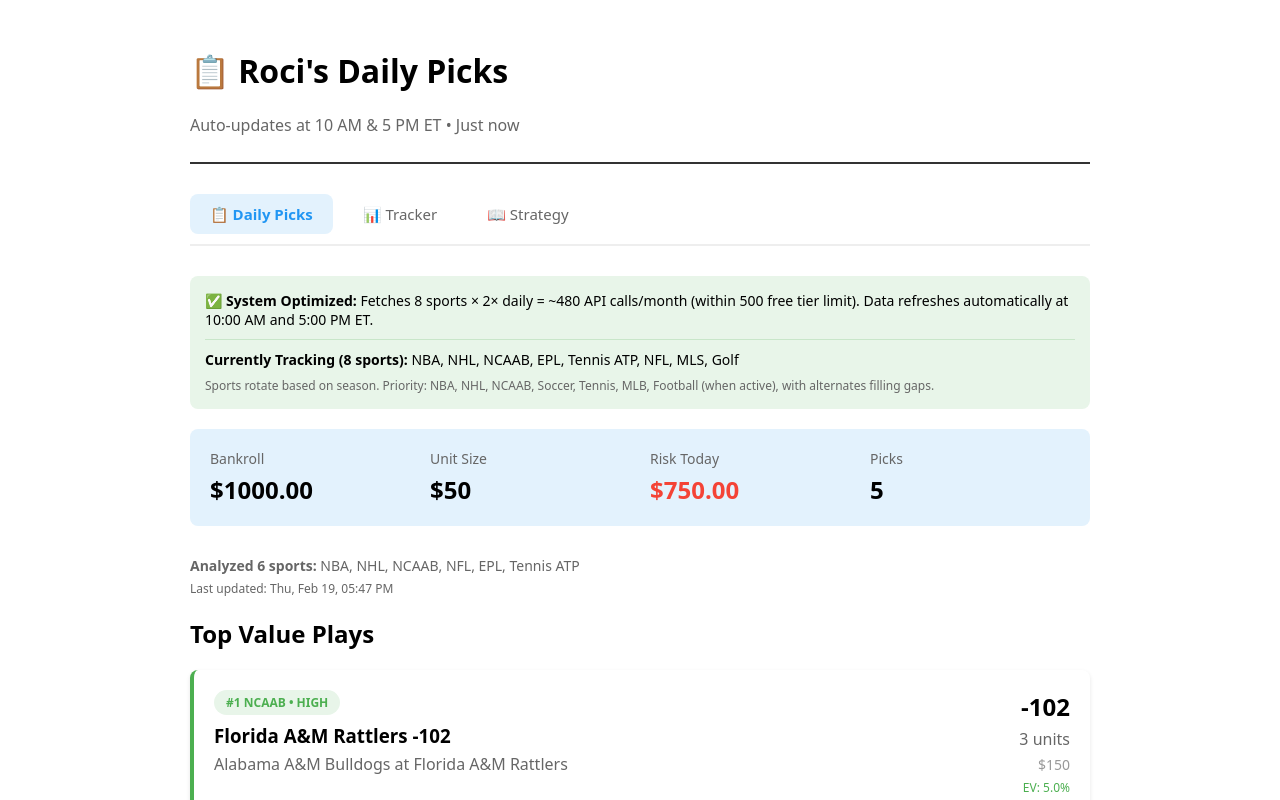
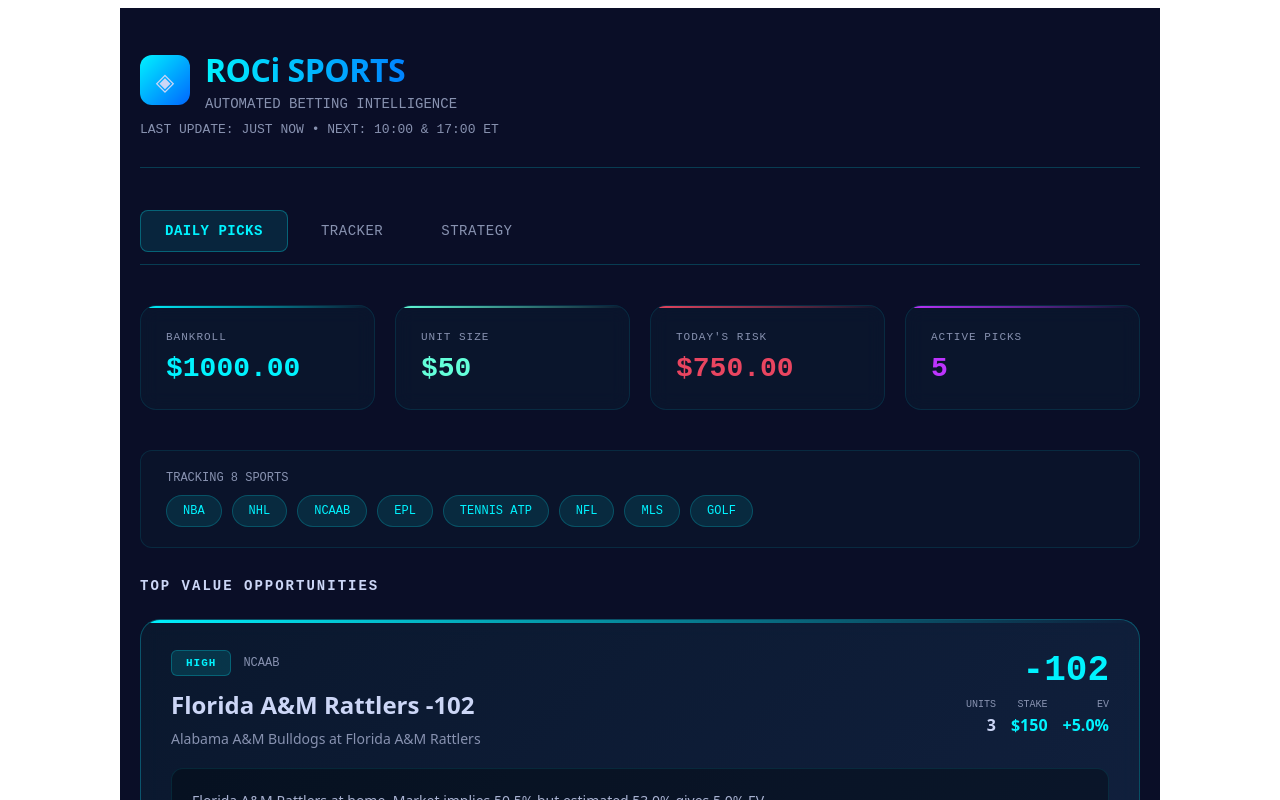
Before and after one commit to roci-emry/sports-betting, a Next.js app: page / in a window 1280 px wide. Shown: the top 800 px of the page. Built offline with nearby package versions, Linux system fonts and the light colour scheme.

Commit message:
Complete futuristic dark theme redesign with neon accents and glassmorphism

```diff
--- a/components/Nav.js
+++ b/components/Nav.js
@@ -6,34 +6,38 @@
 
   const navStyle = {
     display: 'flex',
-    gap: '10px',
-    padding: '10px 0',
-    marginBottom: '30px',
-    borderBottom: '2px solid #eee',
+    gap: '8px',
+    padding: '12px 0',
+    marginBottom: '40px',
+    borderBottom: '1px solid rgba(0, 243, 255, 0.2)',
     flexWrap: 'wrap',
   };
 
   const linkStyle = (active) => ({
-    color: active ? '#2196f3' : '#666',
+    color: active ? '#00f3ff' : '#8892b0',
     textDecoration: 'none',
     fontWeight: active ? '600' : '400',
-    padding: '10px 20px',
+    padding: '12px 24px',
     borderRadius: '8px',
-    background: active ? '#e3f2fd' : 'transparent',
-    fontSize: '15px',
-    transition: 'all 0.2s',
+    background: active ? 'rgba(0, 243, 255, 0.1)' : 'transparent',
+    fontSize: '14px',
+    letterSpacing: '0.5px',
+    textTransform: 'uppercase',
+    border: active ? '1px solid rgba(0, 243, 255, 0.3)' : '1px solid transparent',
+    transition: 'all 0.3s ease',
+    fontFamily: 'monospace',
   });
 
   return (
     <nav style={navStyle}>
       <Link href="/" style={linkStyle(router.pathname === '/')}>
-        📋 Daily Picks
+        Daily Picks
       </Link>
       <Link href="/tracker" style={linkStyle(router.pathname === '/tracker')}>
-        📊 Tracker
+        Tracker
       </Link>
       <Link href="/strategy" style={linkStyle(router.pathname === '/strategy')}>
-        📖 Strategy
+        Strategy
       </Link>
     </nav>
   );
--- a/pages/index.js
+++ b/pages/index.js
@@ -1,6 +1,6 @@
 import { useState, useEffect } from 'react';
 import Nav from '../components/Nav';
-import { getTrackedSports, getSportsScheduleInfo } from '../lib/oddsApi';
+import { getTrackedSports } from '../lib/oddsApi';
 
 export default function DailyPicks() {
   const [picks, setPicks] = useState([]);
@@ -17,22 +17,15 @@
     if (savedBankroll) setBankroll(parseFloat(savedBankroll));
     if (savedUnit) setUnitSize(parseFloat(savedUnit));
 
-    // Set tracked sports for display
     setTrackedSports(getTrackedSports());
-
     loadPicks();
   }, []);
 
   async function loadPicks() {
     setLoading(true);
     try {
-      // Try to fetch from public/data/picks.json
       let response = await fetch('/data/picks.json');
-
-      // If that fails, try the data folder
-      if (!response.ok) {
-        response = await fetch('./data/picks.json');
-      }
+      if (!response.ok) response = await fetch('./data/picks.json');
 
       if (response.ok) {
         const data = await response.json();
@@ -43,8 +36,6 @@
         throw new Error('Failed to load data file');
       }
     } catch (e) {
-      console.error('Failed to load picks:', e);
-      // Fallback to localStorage cache
       const cached = localStorage.getItem('cachedPicks');
       if (cached) {
         const data = JSON.parse(cached);
@@ -84,145 +75,291 @@
 
   const totalRisk = picks.reduce((sum, p) => sum + (p.units * unitSize), 0);
 
+  const confidenceColor = (conf) => {
+    if (conf === 'high') return '#00f3ff';
+    if (conf === 'medium') return '#ff6b35';
+    return '#e94560';
+  };
+
   return (
-    <div style={{ fontFamily: 'system-ui, sans-serif', maxWidth: '900px', margin: '0 auto', padding: '20px' }}>
-      <header style={{ borderBottom: '2px solid #333', paddingBottom: '10px', marginBottom: '20px' }}>
-        <h1>📋 Roci's Daily Picks</h1>
-        <p style={{ color: '#666' }}>Auto-updates at 10 AM & 5 PM ET • {timeSince(lastUpdated)}</p>
+    <div style={{
+      fontFamily: 'system-ui, -apple-system, sans-serif',
+      maxWidth: '1000px',
+      margin: '0 auto',
+      padding: '40px 20px',
+      background: '#0a0e27',
+      minHeight: '100vh',
+      color: '#ccd6f6'
+    }}>
+      <header style={{
+        borderBottom: '1px solid rgba(0, 243, 255, 0.2)',
+        paddingBottom: '30px',
+        marginBottom: '30px'
+      }}>
+        <div style={{ display: 'flex', alignItems: 'center', gap: '15px', marginBottom: '10px' }}>
+          <div style={{
+            width: '50px',
+            height: '50px',
+            borderRadius: '12px',
+            background: 'linear-gradient(135deg, #00f3ff 0%, #0066ff 100%)',
+            display: 'flex',
+            alignItems: 'center',
+            justifyContent: 'center',
+            fontSize: '24px'
+          }}>
+            ◈
+          </div>
+          <div>
+            <h1 style={{
+              margin: 0,
+              fontSize: '32px',
+              fontWeight: '700',
+              background: 'linear-gradient(90deg, #00f3ff, #0066ff)',
+              WebkitBackgroundClip: 'text',
+              WebkitTextFillColor: 'transparent',
+              letterSpacing: '-0.5px'
+            }}>
+              ROCi SPORTS
+            </h1>
+            <p style={{ margin: '5px 0 0 0', color: '#8892b0', fontSize: '14px', fontFamily: 'monospace' }}>
+              AUTOMATED BETTING INTELLIGENCE
+            </p>
+          </div>
+        </div>
+        <p style={{ margin: '10px 0 0 0', color: '#8892b0', fontSize: '13px', fontFamily: 'monospace' }}>
+          LAST UPDATE: {timeSince(lastUpdated).toUpperCase()} • NEXT: 10:00 & 17:00 ET
+        </p>
       </header>
 
       <Nav />
 
-      {/* API Info & Tracked Sports */}
+      {/* Stats Grid */}
       <div style={{
-        background: '#e8f5e9',
-        padding: '15px',
-        borderRadius: '8px',
-        marginBottom: '20px',
-        fontSize: '14px'
+        display: 'grid',
+        gridTemplateColumns: 'repeat(auto-fit, minmax(180px, 1fr))',
+        gap: '20px',
+        marginBottom: '40px'
       }}>
-        <strong>✅ System Optimized:</strong> Fetches 8 sports × 2× daily = ~480 API calls/month (within 500 free tier limit).
-        Data refreshes automatically at 10:00 AM and 5:00 PM ET.
+        {[
+          { label: 'BANKROLL', value: `$${bankroll.toFixed(2)}`, color: '#00f3ff' },
+          { label: 'UNIT SIZE', value: `$${unitSize}`, color: '#64ffda' },
+          { label: 'TODAY\'S RISK', value: `$${totalRisk.toFixed(2)}`, color: totalRisk > unitSize * 3 ? '#e94560' : '#00f3ff' },
+          { label: 'ACTIVE PICKS', value: picks.length, color: '#bd34fe' },
+        ].map((stat, i) => (
+          <div key={i} style={{
+            background: 'rgba(10, 25, 47, 0.7)',
+            padding: '25px',
+            borderRadius: '16px',
+            border: '1px solid rgba(0, 243, 255, 0.1)',
+            backdropFilter: 'blur(10px)',
+            position: 'relative',
+            overflow: 'hidden'
+          }}>
+            <div style={{
+              position: 'absolute',
+              top: 0,
+              left: 0,
+              right: 0,
+              height: '2px',
+              background: `linear-gradient(90deg, ${stat.color}, transparent)`
+            }} />
+            <p style={{
+              margin: '0 0 10px 0',
+              color: '#8892b0',
+              fontSize: '11px',
+              fontFamily: 'monospace',
+              letterSpacing: '1px'
+            }}>
+              {stat.label}
+            </p>
+            <p style={{
+              margin: 0,
+              fontSize: '28px',
+              fontWeight: '700',
+              color: stat.color,
+              fontFamily: 'monospace'
+            }}>
+              {stat.value}
+            </p>
+          </div>
+        ))}
+      </div>
 
-        <div style={{ marginTop: '10px', paddingTop: '10px', borderTop: '1px solid #c8e6c9' }}>
-          <strong>Currently Tracking ({trackedSports.length} sports):</strong>{' '}
-          {trackedSports.map((s, i) => (
-            <span key={s.key}>
-              {s.name}{i < trackedSports.length - 1 ? ', ' : ''}
+      {/* Tracked Sports */}
+      <div style={{
+        background: 'rgba(10, 25, 47, 0.5)',
+        padding: '20px 25px',
+        borderRadius: '12px',
+        border: '1px solid rgba(0, 243, 255, 0.1)',
+        marginBottom: '30px'
+      }}>
+        <p style={{ margin: '0 0 10px 0', color: '#8892b0', fontSize: '12px', fontFamily: 'monospace' }}>
+          TRACKING {trackedSports.length} SPORTS
+        </p>
+        <div style={{ display: 'flex', flexWrap: 'wrap', gap: '10px' }}>
+          {trackedSports.map((sport, i) => (
+            <span key={sport.key} style={{
+              padding: '8px 16px',
+              borderRadius: '20px',
+              background: 'rgba(0, 243, 255, 0.1)',
+              border: '1px solid rgba(0, 243, 255, 0.2)',
+              color: '#00f3ff',
+              fontSize: '12px',
+              fontFamily: 'monospace',
+              fontWeight: '500'
+            }}>
+              {sport.name.toUpperCase()}
             </span>
           ))}
         </div>
-        <p style={{ margin: '8px 0 0 0', fontSize: '12px', color: '#666' }}>
-          Sports rotate based on season. Priority: NBA, NHL, NCAAB, Soccer, Tennis, MLB, Football (when active), with alternates filling gaps.
-        </p>
       </div>
 
-      {/* Bankroll */}
+      {loading ? (
         <div style={{
-        background: '#e3f2fd',
-        padding: '20px',
-        borderRadius: '8px',
-        marginBottom: '30px',
-        display: 'grid',
-        gridTemplateColumns: 'repeat(auto-fit, minmax(150px, 1fr))',
-        gap: '20px'
+          textAlign: 'center',
+          padding: '60px',
+          background: 'rgba(10, 25, 47, 0.5)',
+          borderRadius: '20px',
+          border: '1px solid rgba(0, 243, 255, 0.1)'
         }}>
-        <div>
-          <p style={{ margin: '0 0 5px 0', color: '#666', fontSize: '14px' }}>Bankroll</p>
-          <p style={{ margin: 0, fontSize: '24px', fontWeight: 'bold' }}>${bankroll.toFixed(2)}</p>
-        </div>
-        <div>
-          <p style={{ margin: '0 0 5px 0', color: '#666', fontSize: '14px' }}>Unit Size</p>
-          <p style={{ margin: 0, fontSize: '24px', fontWeight: 'bold' }}>${unitSize}</p>
-        </div>
-        <div>
-          <p style={{ margin: '0 0 5px 0', color: '#666', fontSize: '14px' }}>Risk Today</p>
-          <p style={{ margin: 0, fontSize: '24px', fontWeight: 'bold', color: totalRisk > unitSize * 3 ? '#f44336' : '#4caf50' }}>
-            ${totalRisk.toFixed(2)}
-          </p>
-        </div>
-        <div>
-          <p style={{ margin: '0 0 5px 0', color: '#666', fontSize: '14px' }}>Picks</p>
-          <p style={{ margin: 0, fontSize: '24px', fontWeight: 'bold' }}>{picks.length}</p>
-        </div>
-      </div>
-
-      {sportsChecked.length > 0 && (
-        <div style={{ marginBottom: '20px' }}>
-          <p style={{ margin: '0 0 5px 0', color: '#666', fontSize: '14px' }}>
-            <strong>Analyzed {sportsChecked.length} sports:</strong> {sportsChecked.join(', ')}
-          </p>
-          <p style={{ margin: 0, color: '#666', fontSize: '12px' }}>
-            Last updated: {formatDate(lastUpdated)}
-          </p>
-        </div>
-      )}
-
-      {loading ? (
-        <div style={{ textAlign: 'center', padding: '40px' }}>
-          <p>Loading picks...</p>
+          <div style={{
+            width: '50px',
+            height: '50px',
+            border: '3px solid rgba(0, 243, 255, 0.1)',
+            borderTop: '3px solid #00f3ff',
+            borderRadius: '50%',
+            animation: 'spin 1s linear infinite',
+            margin: '0 auto 20px'
+          }} />
+          <p style={{ color: '#00f3ff', fontFamily: 'monospace' }}>ANALYZING MARKETS...</p>
+          <p style={{ color: '#8892b0', fontSize: '13px' }}>Scanning {trackedSports.length} sports for +EV plays</p>
+          <style>{`
+            @keyframes spin {
+              0% { transform: rotate(0deg); }
+              100% { transform: rotate(360deg); }
+            }
+          `}</style>
         </div>
       ) : picks.length === 0 ? (
         <div style={{
-          background: '#fff3e0',
-          padding: '30px',
-          borderRadius: '8px',
+          background: 'rgba(10, 25, 47, 0.5)',
+          padding: '50px',
+          borderRadius: '20px',
+          border: '1px solid rgba(0, 243, 255, 0.1)',
           textAlign: 'center'
         }}>
-          <h2>No picks available</h2>
-          <p style={{ color: '#666' }}>
-            System updates at 10:00 AM and 5:00 PM ET daily.<br/>
-            Check back after the next scheduled update.
+          <p style={{ color: '#00f3ff', fontSize: '18px', marginBottom: '10px' }}>NO PICKS AVAILABLE</p>
+          <p style={{ color: '#8892b0', fontSize: '14px' }}>
+            System updates at 10:00 & 17:00 ET daily
           </p>
         </div>
       ) : (
         <>
-          <h2>Top Value Plays</h2>
-          <div style={{ display: 'grid', gap: '15px' }}>
+          <h2 style={{
+            color: '#ccd6f6',
+            fontSize: '14px',
+            fontFamily: 'monospace',
+            letterSpacing: '2px',
+            marginBottom: '25px',
+            textTransform: 'uppercase'
+          }}>
+            Top Value Opportunities
+          </h2>
+
+          <div style={{ display: 'grid', gap: '20px' }}>
             {picks.map((pick, i) => (
               <div key={i} style={{
-                background: 'white',
-                padding: '20px',
-                borderRadius: '8px',
-                boxShadow: '0 2px 4px rgba(0,0,0,0.1)',
-                borderLeft: `4px solid ${pick.confidence === 'high' ? '#4caf50' : pick.confidence === 'medium' ? '#ff9800' : '#f44336'}`
+                background: 'linear-gradient(135deg, rgba(10, 25, 47, 0.9) 0%, rgba(17, 34, 64, 0.9) 100%)',
+                padding: '30px',
+                borderRadius: '20px',
+                border: `1px solid ${confidenceColor(pick.confidence)}40`,
+                position: 'relative',
+                overflow: 'hidden',
+                backdropFilter: 'blur(10px)'
               }}>
-                <div style={{ display: 'flex', justifyContent: 'space-between', alignItems: 'flex-start', marginBottom: '10px' }}>
+                {/* Glow effect */}
+                <div style={{
+                  position: 'absolute',
+                  top: 0,
+                  left: 0,
+                  right: 0,
+                  height: '3px',
+                  background: `linear-gradient(90deg, ${confidenceColor(pick.confidence)}, transparent)`
+                }} />
+
+                <div style={{ display: 'flex', justifyContent: 'space-between', alignItems: 'flex-start', marginBottom: '20px' }}>
                   <div>
+                    <div style={{ display: 'flex', alignItems: 'center', gap: '12px', marginBottom: '12px' }}>
                       <span style={{
-                      display: 'inline-block',
-                      padding: '4px 12px',
-                      borderRadius: '20px',
-                      fontSize: '12px',
-                      fontWeight: 'bold',
-                      background: pick.confidence === 'high' ? '#e8f5e9' : pick.confidence === 'medium' ? '#fff3e0' : '#ffebee',
-                      color: pick.confidence === 'high' ? '#4caf50' : pick.confidence === 'medium' ? '#ff9800' : '#f44336',
-                      marginBottom: '8px'
+                        padding: '6px 14px',
+                        borderRadius: '6px',
+                        fontSize: '11px',
+                        fontWeight: '700',
+                        fontFamily: 'monospace',
+                        background: `${confidenceColor(pick.confidence)}20`,
+                        color: confidenceColor(pick.confidence),
+                        border: `1px solid ${confidenceColor(pick.confidence)}40`,
+                        letterSpacing: '1px'
                       }}>
-                      #{i + 1} {pick.sport} • {pick.confidence.toUpperCase()}
+                        {pick.confidence.toUpperCase()}
                       </span>
-                    <h3 style={{ margin: '0 0 5px 0' }}>{pick.pick}</h3>
-                    <p style={{ margin: 0, color: '#666' }}>{pick.game}</p>
+                      <span style={{ color: '#8892b0', fontSize: '12px', fontFamily: 'monospace' }}>
+                        {pick.sport.toUpperCase()}
+                      </span>
                     </div>
+                    <h3 style={{
+                      margin: '0 0 8px 0',
+                      fontSize: '24px',
+                      color: '#ccd6f6',
+                      fontWeight: '600'
+                    }}>
+                      {pick.pick}
+                    </h3>
+                    <p style={{ margin: 0, color: '#8892b0', fontSize: '14px' }}>
+                      {pick.game}
+                    </p>
+                  </div>
+
                   <div style={{ textAlign: 'right' }}>
-                    <p style={{ margin: '0 0 5px 0', fontSize: '24px', fontWeight: 'bold' }}>
+                    <p style={{
+                      margin: '0 0 8px 0',
+                      fontSize: '36px',
+                      fontWeight: '700',
+                      color: '#00f3ff',
+                      fontFamily: 'monospace'
+                    }}>
                       {pick.odds > 0 ? '+' : ''}{pick.odds}
                     </p>
-                    <p style={{ margin: 0, color: '#666' }}>{pick.units} units</p>
-                    <p style={{ margin: '5px 0 0 0', fontSize: '14px', color: '#999' }}>
+                    <div style={{ display: 'flex', gap: '15px', justifyContent: 'flex-end' }}>
+                      <div>
+                        <p style={{ margin: '0 0 4px 0', color: '#8892b0', fontSize: '10px', fontFamily: 'monospace' }}>UNITS</p>
+                        <p style={{ margin: 0, color: '#ccd6f6', fontSize: '16px', fontWeight: '600' }}>{pick.units}</p>
+                      </div>
+                      <div>
+                        <p style={{ margin: '0 0 4px 0', color: '#8892b0', fontSize: '10px', fontFamily: 'monospace' }}>STAKE</p>
+                        <p style={{ margin: 0, color: '#00f3ff', fontSize: '16px', fontWeight: '600' }}>
                           ${(pick.units * unitSize).toFixed(0)}
                         </p>
-                    {pick.ev !== undefined && (
-                      <p style={{ margin: '5px 0 0 0', fontSize: '12px', color: pick.ev > 0 ? '#4caf50' : '#666' }}>
-                        EV: {(pick.ev * 100).toFixed(1)}%
+                      </div>
+                      <div>
+                        <p style={{ margin: '0 0 4px 0', color: '#8892b0', fontSize: '10px', fontFamily: 'monospace' }}>EV</p>
+                        <p style={{ margin: 0, color: pick.ev > 0 ? '#00f3ff' : '#e94560', fontSize: '16px', fontWeight: '600' }}>
+                          +{(pick.ev * 100).toFixed(1)}%
                         </p>
-                    )}
+                      </div>
+                    </div>
                   </div>
                 </div>
 
-                <div style={{ background: '#f5f5f5', padding: '15px', borderRadius: '6px', marginTop: '15px' }}>
-                  <h4 style={{ margin: '0 0 10px 0', fontSize: '14px' }}>Analysis</h4>
-                  <p style={{ margin: 0, fontSize: '14px', lineHeight: '1.6' }}>{pick.analysis}</p>
+                <div style={{
+                  background: 'rgba(0, 0, 0, 0.3)',
+                  padding: '20px',
+                  borderRadius: '12px',
+                  border: '1px solid rgba(0, 243, 255, 0.1)'
+                }}>
+                  <p style={{ margin: 0, fontSize: '14px', lineHeight: '1.7', color: '#a8b2d1' }}>
+                    {pick.analysis}
+                  </p>
                 </div>
               </div>
             ))}
@@ -230,18 +367,41 @@
         </>
       )}
 
-      <div style={{ background: '#ffebee', padding: '20px', borderRadius: '8px', marginTop: '30px' }}>
-        <h3 style={{ margin: '0 0 10px 0' }}>⚠️ Responsible Betting</h3>
-        <ul style={{ margin: 0, paddingLeft: '20px', lineHeight: '1.8' }}>
-          <li>Only bet what you can afford to lose</li>
-          <li>Track every bet in the <a href="/tracker" style={{ color: '#2196f3' }}>Tracker</a></li>
+      {/* Warning */}
+      <div style={{
+        background: 'rgba(233, 69, 96, 0.1)',
+        padding: '25px',
+        borderRadius: '16px',
+        border: '1px solid rgba(233, 69, 96, 0.3)',
+        marginTop: '40px'
+      }}>
+        <h3 style={{ margin: '0 0 15px 0', color: '#e94560', fontSize: '14px', fontFamily: 'monospace', letterSpacing: '1px' }}>
+          ⚠ RESPONSIBLE BETTING PROTOCOL
+        </h3>
+        <ul style={{ margin: 0, paddingLeft: '20px', lineHeight: '2', color: '#a8b2d1', fontSize: '14px' }}>
+          <li>Only bet what you can afford to lose completely</li>
           <li>Set a stop-loss and stick to it</li>
+          <li>Track every bet in the <a href="/tracker" style={{ color: '#00f3ff', textDecoration: 'none' }}>Tracker</a></li>
+          <li>If it's not fun, stop immediately</li>
         </ul>
       </div>
 
-      <footer style={{ borderTop: '1px solid #ccc', paddingTop: '20px', marginTop: '30px', color: '#666', fontSize: '14px', textAlign: 'center' }}>
-        <p>🚀 Auto-generated via The Odds API • DraftKings lines • Updates 2× daily</p>
-        <p style={{ fontSize: '12px' }}>Not financial advice. For entertainment purposes only.</p>
+      <footer style={{
+        borderTop: '1px solid rgba(0, 243, 255, 0.1)',
+        paddingTop: '30px',
+        marginTop: '40px',
+        color: '#8892b0',
+        fontSize: '12px',
+        fontFamily: 'monospace',
+        textAlign: 'center',
+        letterSpacing: '0.5px'
+      }}>
+        <p style={{ margin: '0 0 10px 0' }}>
+          ◈ ROCi SPORTS INTELLIGENCE ◈
+        </p>
+        <p style={{ margin: 0, opacity: 0.6 }}>
+          Automated EV Analysis via The Odds API • Not Financial Advice
+        </p>
       </footer>
     </div>
   );
```
Lines whose indentation alone changed are shown as unchanged.
